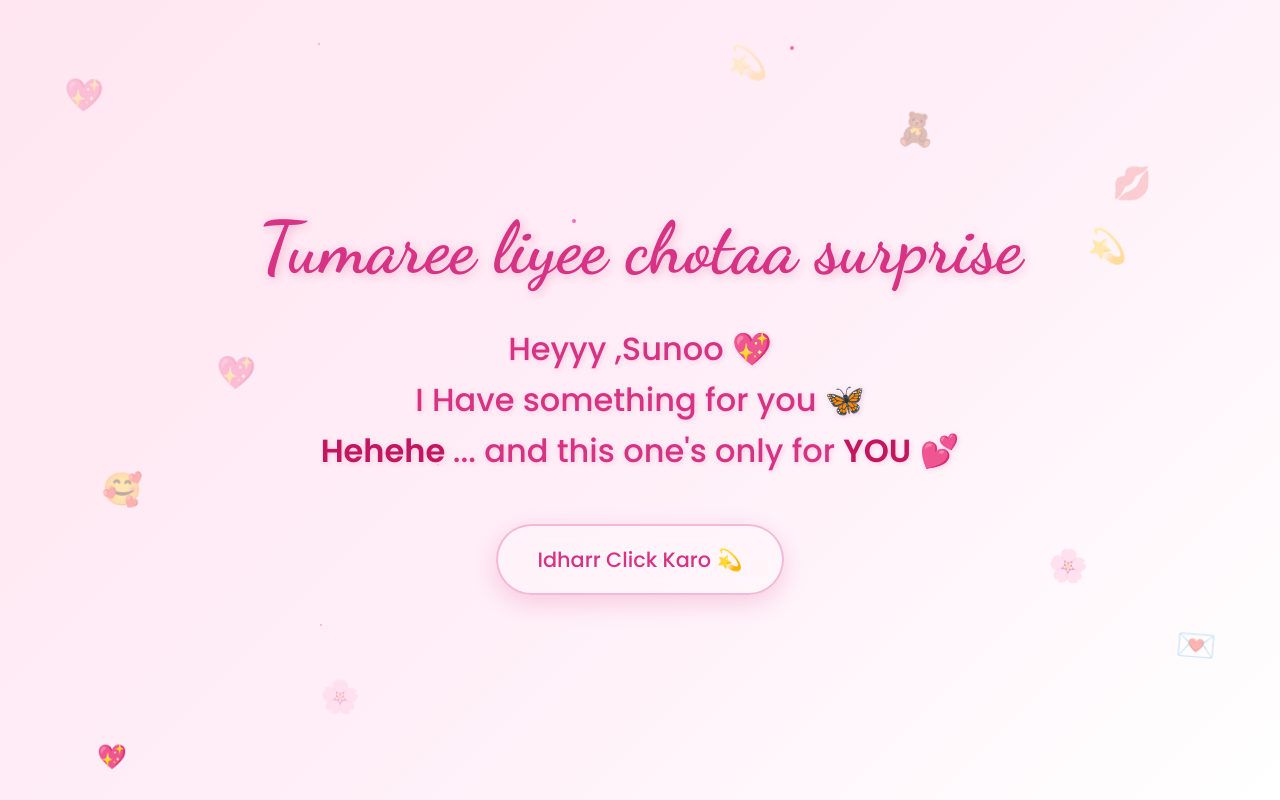
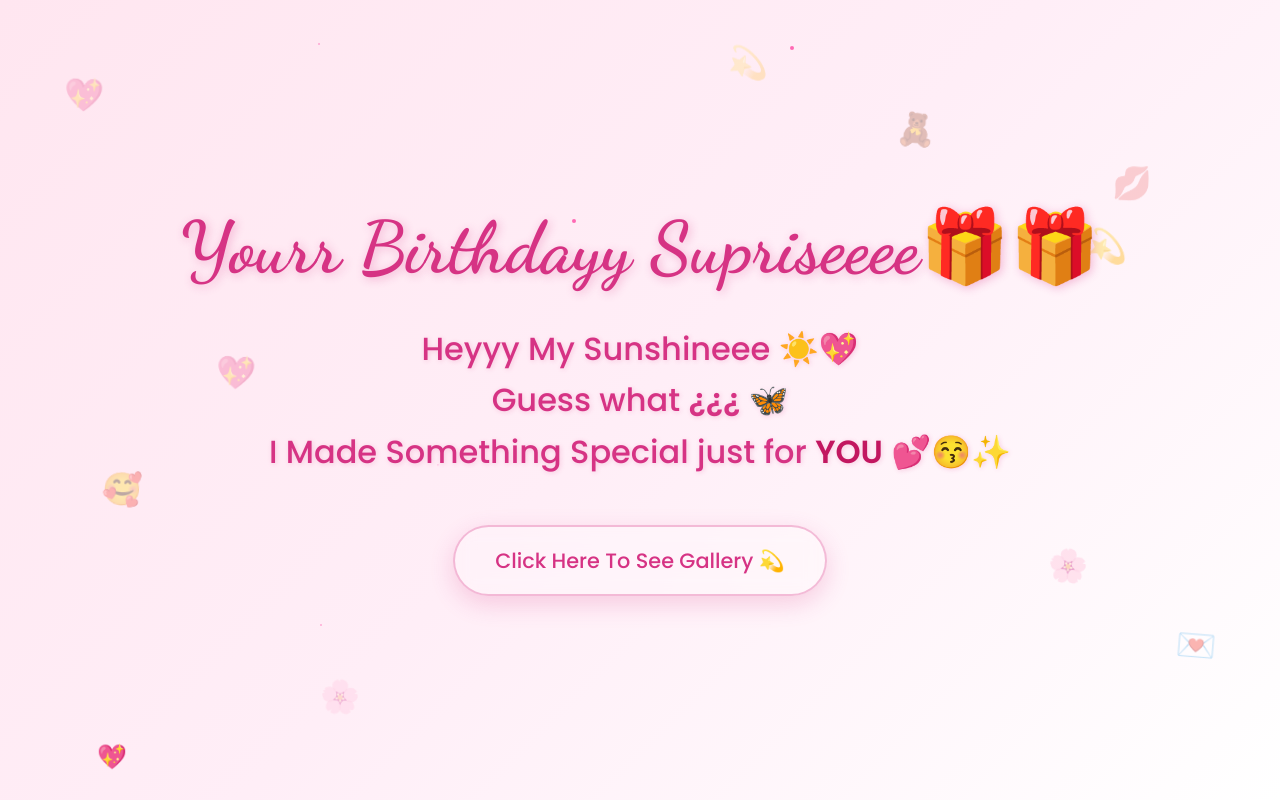
Before and after one commit to Pashu07/Gallery, a plain HTML site: page index.html in a window 1280 px wide. Shown: the top 800 px of the page. Drawn offline with Linux system fonts and the light colour scheme.

Commit message:
Update index.html

```diff
--- a/index.html
+++ b/index.html
@@ -212,16 +212,15 @@
 
     <!-- Main content -->
     <div class="container">
-        <h1 class="main-title">Tumaree liyee chotaa surprise</h1>
-
+        <h1 class="main-title">Yourr Birthdayy Supriseeee🎁🎁 </h1>
         <div class="main-heading">
-            Heyyy ,Sunoo 💖<br>
-            I Have something for you 🦋<br>
-             <strong>Hehehe </strong>... and this one's only for <strong>YOU</strong> 💕
+            Heyyy My Sunshineee  ☀️💖<br>
+            Guess what <b>¿¿¿</b> 🦋<br>
+             <strong></strong>I Made Something Special just for <strong>YOU</strong> 💕😚✨
         </div>
 
         <button class="journey-btn" onclick="startJourney()">
-            Idharr Click Karo 💫
+            Click Here To See Gallery 💫
         </button>
     </div>
 
```
